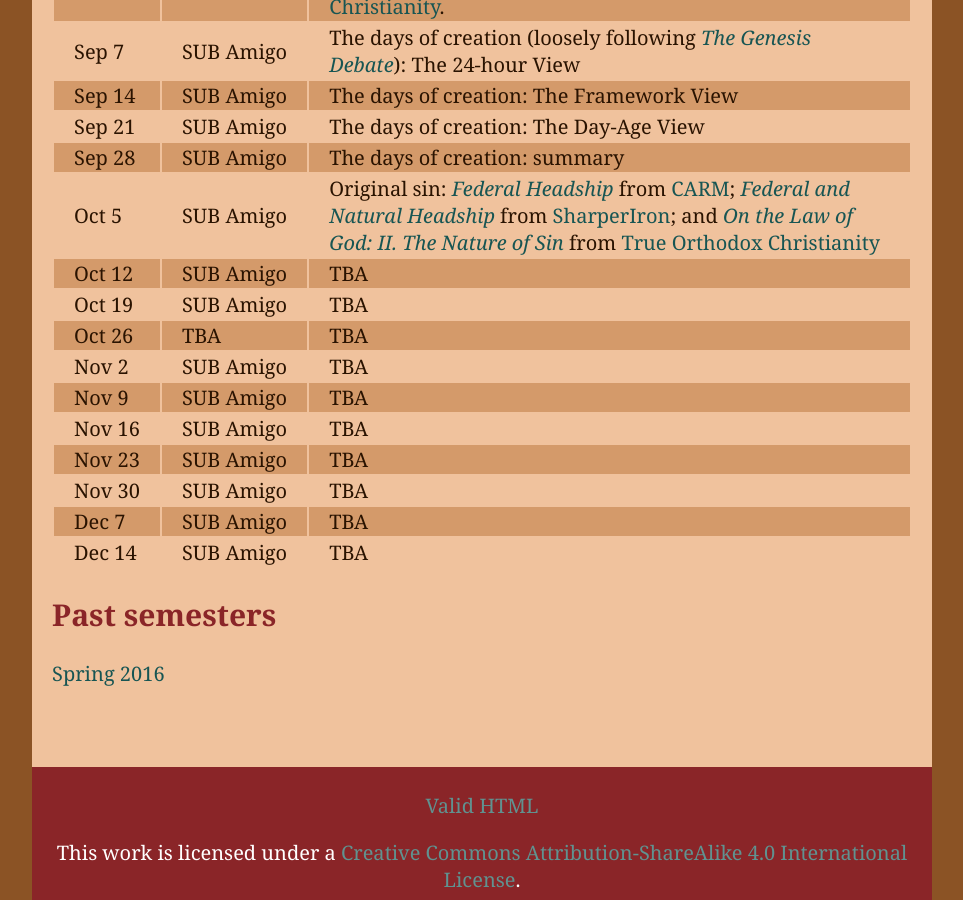
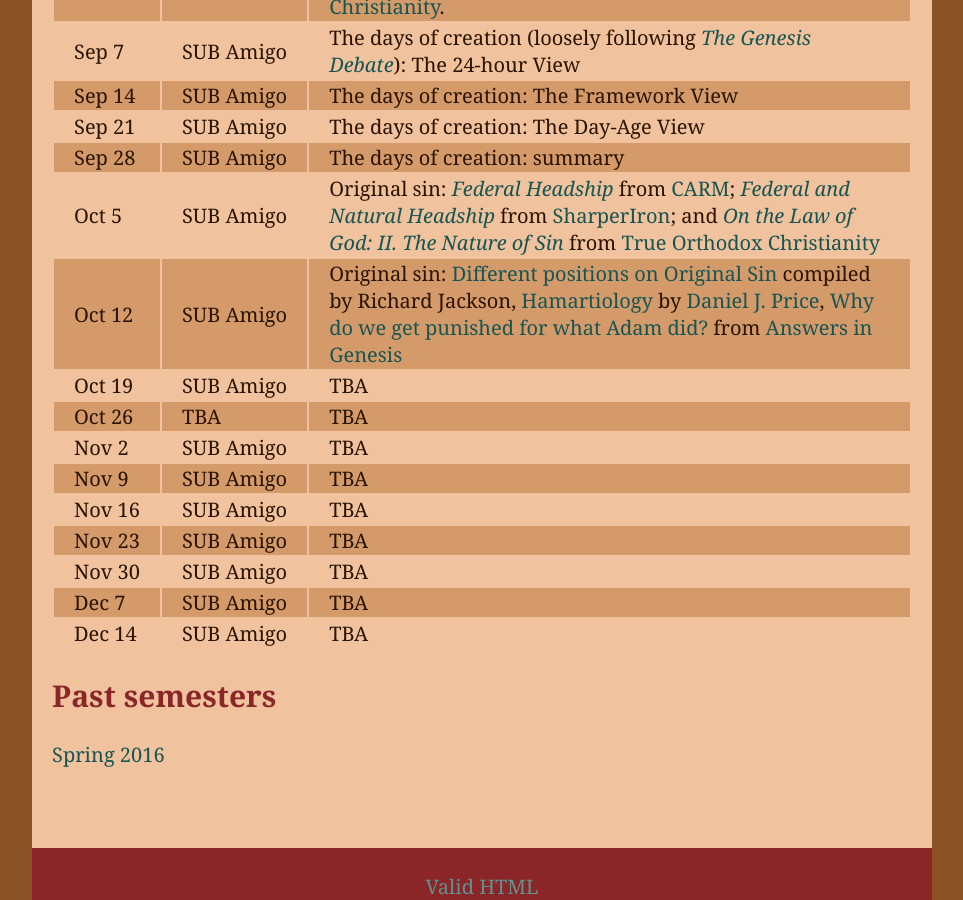
Before and after one commit to jarthurgross/gcf-website, a Jekyll site: the page built from lunchbox_theology/index.md, in a window 1280 px wide and 900 px high, scrolled down 845 px. Shown: the whole window, without its empty margins (158-1121 px from the left). Built offline with Jekyll 4.4.1, drawn with Linux system fonts in a browser that asks for light colours; Markdown is read by kramdown in place of the engine named in the settings.

Commit message:
Update bible study and lunchbox theology schedules

```diff
--- a/lunchbox_theology/index.md
+++ b/lunchbox_theology/index.md
@@ -27,7 +27,7 @@ relevant reading material as we settle on them.
 | Sep&nbsp;21 | SUB&nbsp;Amigo | The days of creation: The Day-Age View   |
 | Sep&nbsp;28 | SUB&nbsp;Amigo | The days of creation: summary            |
 | Oct&nbsp;5  | SUB&nbsp;Amigo | Original sin: [*Federal Headship*][fedhead] from [CARM][carm]; [*Federal and Natural Headship*][semhead] from [SharperIron][sharpiron]; and [*On the Law of God: II. The Nature of Sin*][ancsin] from [True Orthodox Christianity][trueorth] |
-| Oct&nbsp;12 | SUB&nbsp;Amigo | TBA                                      |
+| Oct&nbsp;12 | SUB&nbsp;Amigo | Original sin: [Different positions on Original Sin][rjsum] compiled by Richard Jackson, [Hamartiology][hamar] by [Daniel J. Price][djp], [Why do we get punished for what Adam did?][punadam] from [Answers in Genesis][aig] |
 | Oct&nbsp;19 | SUB&nbsp;Amigo | TBA                                      |
 | Oct&nbsp;26 | TBA            | TBA                                      |
 | Nov&nbsp;2  | SUB&nbsp;Amigo | TBA                                      |
@@ -43,7 +43,7 @@ Past semesters
 
 [Spring 2016]({{ relative }}lunchbox_theology/2016_spring.html)
 
-[bible]: {{ relative}}bible_study
+[bible]: {{ relative }}bible_study
 [extrabiblejesus]: http://coldcasechristianity.com/2014/is-there-any-evidence-for-jesus-outside-the-bible/
 [ccc]: http://coldcasechristianity.com/
 [genesisdebate]: http://www.cruxpress.com/genesis.htm
@@ -53,3 +53,8 @@ Past semesters
 [sharpiron]: http://sharperiron.org
 [ancsin]: http://www.trueorthodoxy.info/spir_on_law_God_02.shtml
 [trueorth]: http://www.trueorthodoxy.info
+[rjsum]: {{ relative }}doc/different-positions-on-original-sin.html
+[hamar]: https://danieljprice.com/resume/doctrine/hamartiology/
+[djp]: https://danieljprice.com/
+[punadam]: https://answersingenesis.org/bible-characters/adam-and-eve/why-do-we-get-punished-for-what-adam-did/
+[aig]: https://answersingenesis.org/
```
Also changed, not shown: bible_study/index.md (+1 -1 lines).
